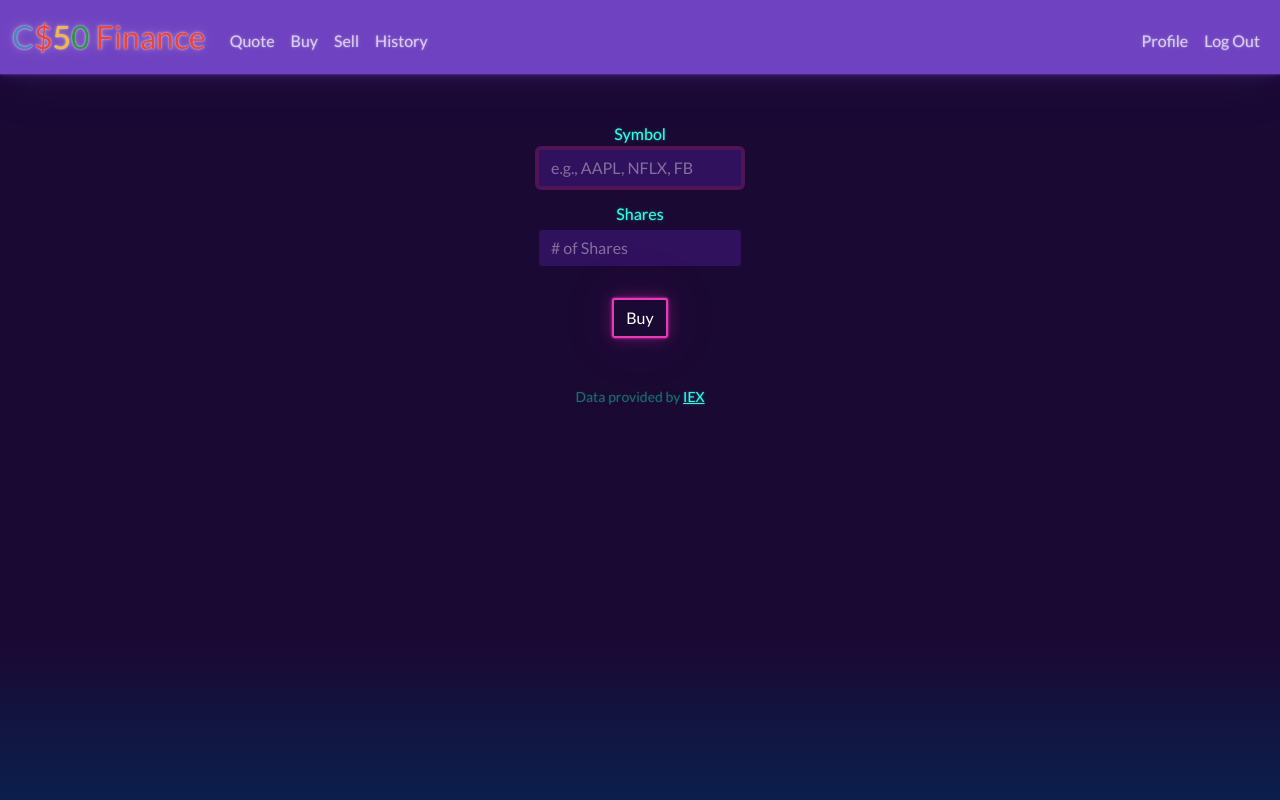
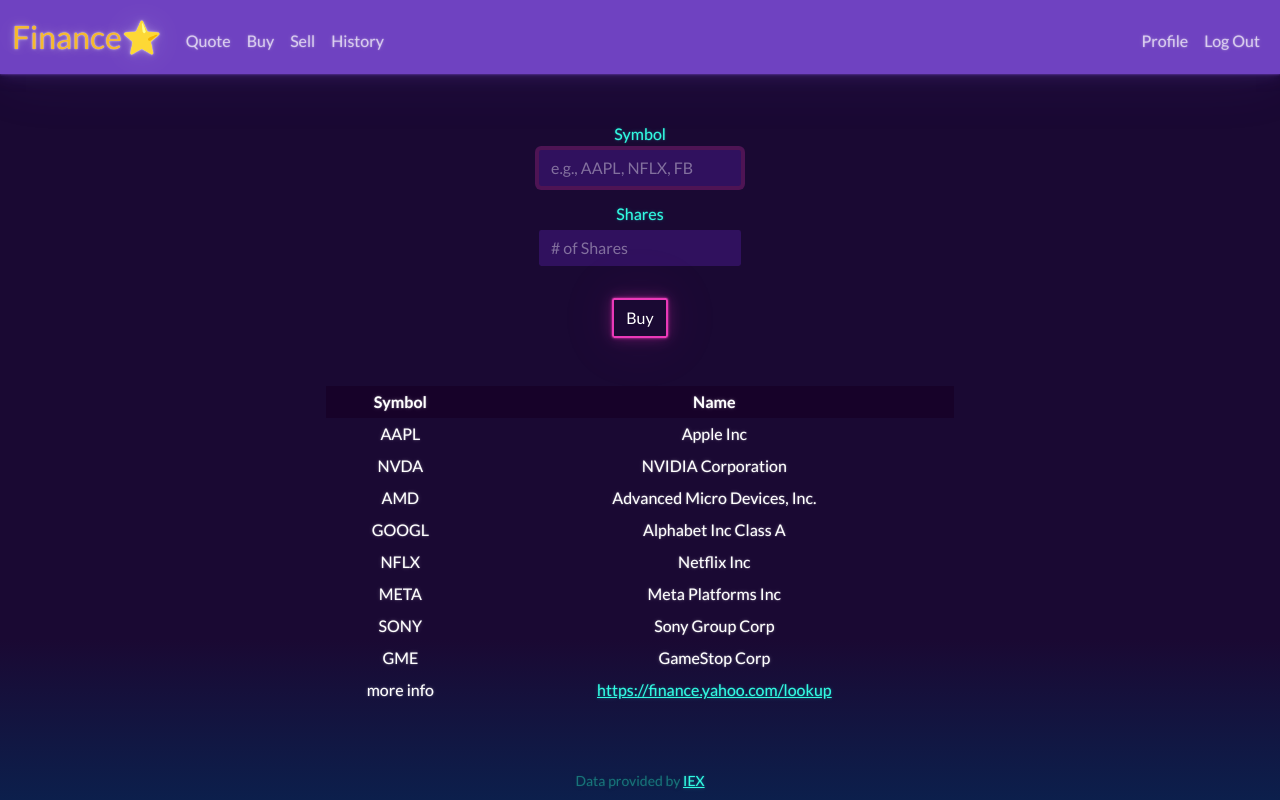
Before and after one commit to spero61/financial-portfolio, a Flask app: page /buy in a window 1280 px wide. Run offline with Flask 2, Linux system fonts and the light colour scheme; a user stored in the database is signed in; some libraries are stand-ins or nearby versions.

Commit message:
Add Stock Symbol example table

```diff
--- a/templates/buy.html
+++ b/templates/buy.html
@@ -14,6 +14,54 @@
             <label for="shares" class="mb-1">Shares</label>
             <input autocomplete="off" class="form-control mx-auto w-auto" id="shares" min="1" name="shares" placeholder="# of Shares" type="number">
         </div>
-        <button class="btn btn-outline-secondary mt-3" type="submit">Buy</button>
+        <button class="btn btn-outline-secondary mt-3 mb-5" type="submit">Buy</button>
     </form>
+    <div class="d-flex justify-content-center">
+        <table class="table table-sm table-hover w-50">
+            <thead>
+                <tr class="table-primary table-dark">
+                    <th class="text-center">Symbol</th>
+                    <th class="text-center">Name</th>
+                </tr>
+            </thead>
+            <tbody>
+                <tr>
+                    <td class="text-center">AAPL</td>
+                    <td class="text-center">Apple Inc</td>
+                </tr>
+                <tr>
+                    <td class="text-center">NVDA</td>
+                    <td class="text-center">NVIDIA Corporation</td>
+                </tr>
+                <tr>
+                    <td class="text-center">AMD</td>
+                    <td class="text-center">Advanced Micro Devices, Inc.</td>
+                </tr>
+                <tr>
+                    <td class="text-center">GOOGL</td>
+                    <td class="text-center">Alphabet Inc Class A</td>
+                </tr>
+                <tr>
+                    <td class="text-center">NFLX</td>
+                    <td class="text-center">Netflix Inc</td>
+                </tr>
+                <tr>
+                    <td class="text-center">META</td>
+                    <td class="text-center">Meta Platforms Inc</td>
+                </tr>
+                <tr>
+                    <td class="text-center">SONY</td>
+                    <td class="text-center">Sony Group Corp</td>
+                </tr>
+                <tr>
+                    <td class="text-center">GME</td>
+                    <td class="text-center">GameStop Corp</td>
+                </tr>
+                <tr>
+                    <td class="text-center">more info</td>
+                    <td class="text-center"><a href="https://finance.yahoo.com/lookup" target="_blank">https://finance.yahoo.com/lookup</a></td>
+                </tr>
+            </tbody>
+        </table>
+    </div>
 {% endblock %}
--- a/templates/layout.html
+++ b/templates/layout.html
@@ -27,7 +27,9 @@
 
         <nav class="navbar navbar-expand-lg navbar-dark bg-primary">
             <div class="container-fluid">
-                <a class="navbar-brand" href="/"><span class="blue">C</span><span class="red">$</span><span class="yellow">5</span><span class="green">0</span> <span class="red">Finance</span></a>
+                <a class="navbar-brand" href="/">
+                    <span class="yellow">Finance⭐</span>
+                </a>
                 <button aria-controls="navbar" aria-expanded="false" aria-label="Toggle navigation" class="navbar-toggler" data-bs-target="#navbar" data-bs-toggle="collapse" type="button">
                     <span class="navbar-toggler-icon"></span>
                 </button>
```
Also changed, not shown: templates/quote.html (+49 -1 lines), README.md, finance.db, 2 other files.
